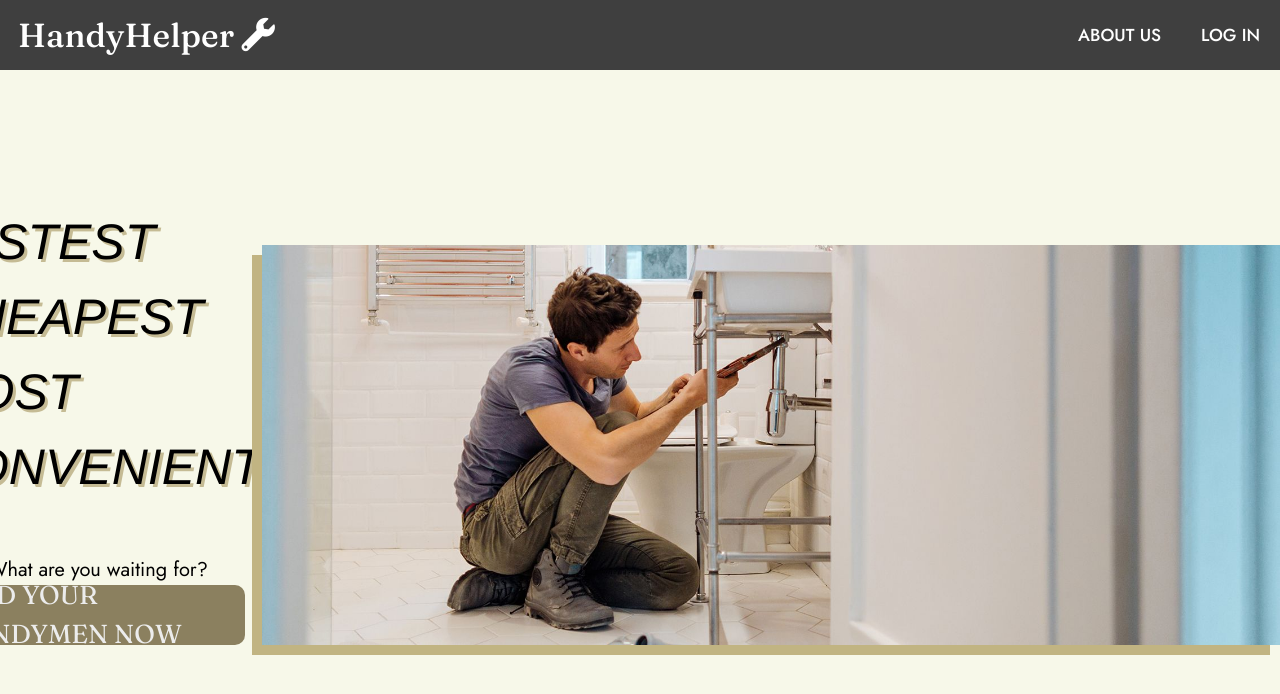
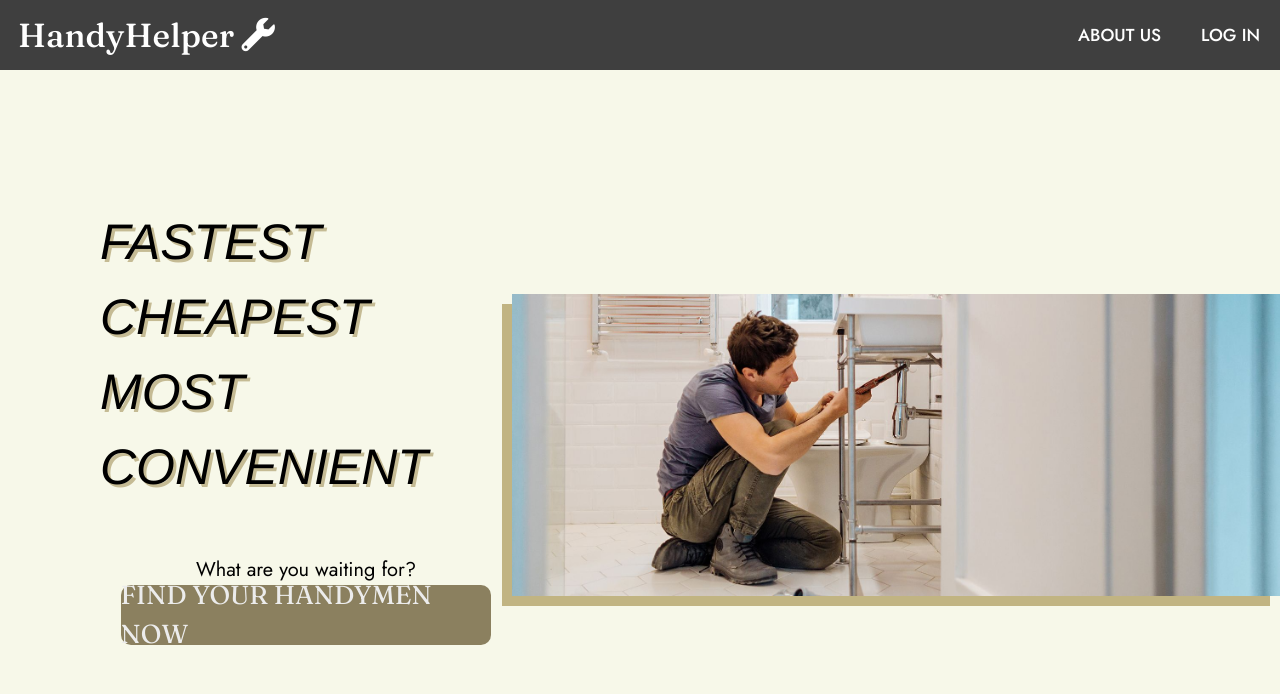
Before and after one commit to CS222-UIUC/project-team-74, a React (Vite) app in the folder frontend/: page /home in a window 1280 px wide. Shown: the top 694 px of the page. Built offline with nearby package versions, Linux system fonts and the light colour scheme.

Commit message:
Fix background bug and overflow issues

```diff
--- a/frontend/src/components/Hero_Homepage.css
+++ b/frontend/src/components/Hero_Homepage.css
@@ -57,9 +57,9 @@
 }
 
 #repair-homepage {
-    height: 400px;
+    width: 60%;
+    height: auto;
     box-shadow: -10px 10px 0px #c1b482;
-    flex-shrink: 1;
     object-fit: cover;
 }
 
--- a/frontend/src/components/Job_Post_Form.css
+++ b/frontend/src/components/Job_Post_Form.css
@@ -4,9 +4,8 @@
   align-items: center;
   justify-content: center;
   padding: 20px;
-    height: calc(100vh - 64px); /* Adjust height to account for the navbar */
+  min-height: 100vh;
   width: 100%;
-
   background-color: rgb(247, 248, 233);
   color: black;
 }
```
Also changed, not shown: 1 other file (tests, documents, lock files or other folders). Lines whose indentation alone changed are shown as unchanged.
